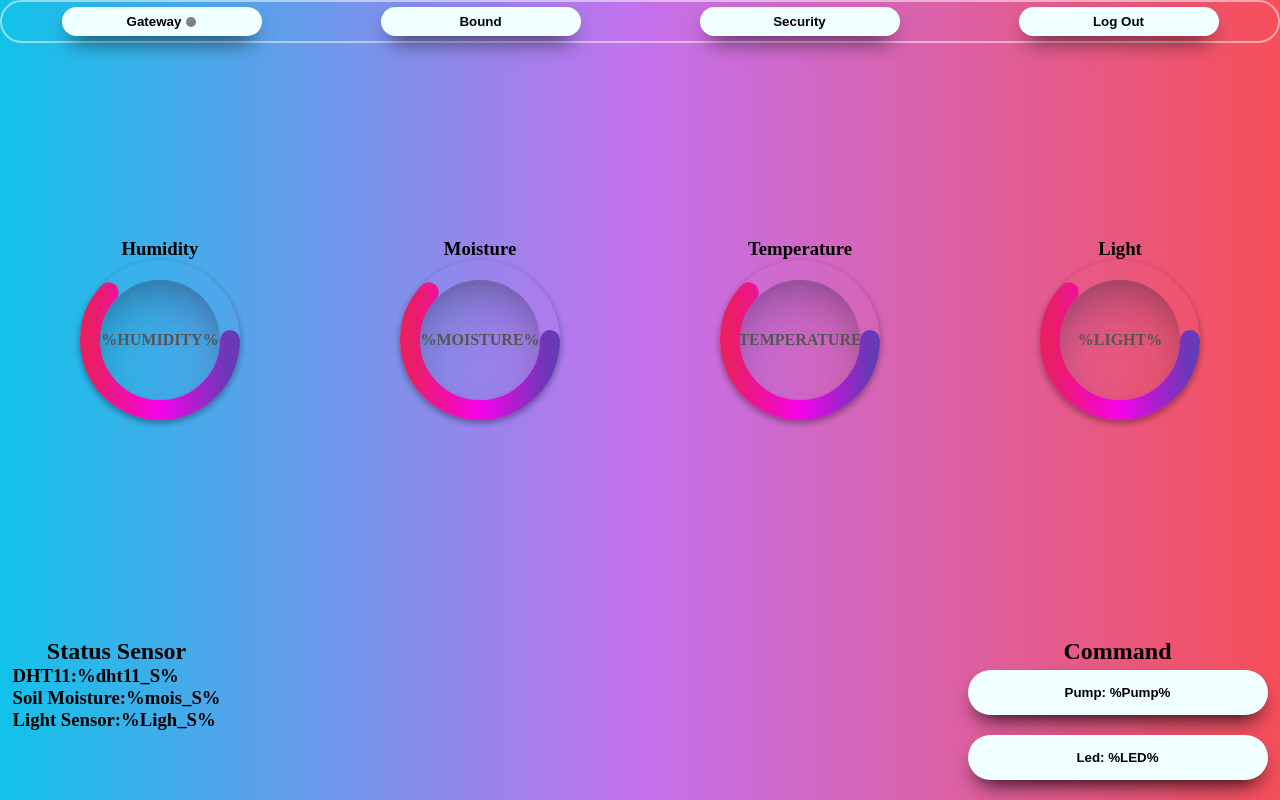
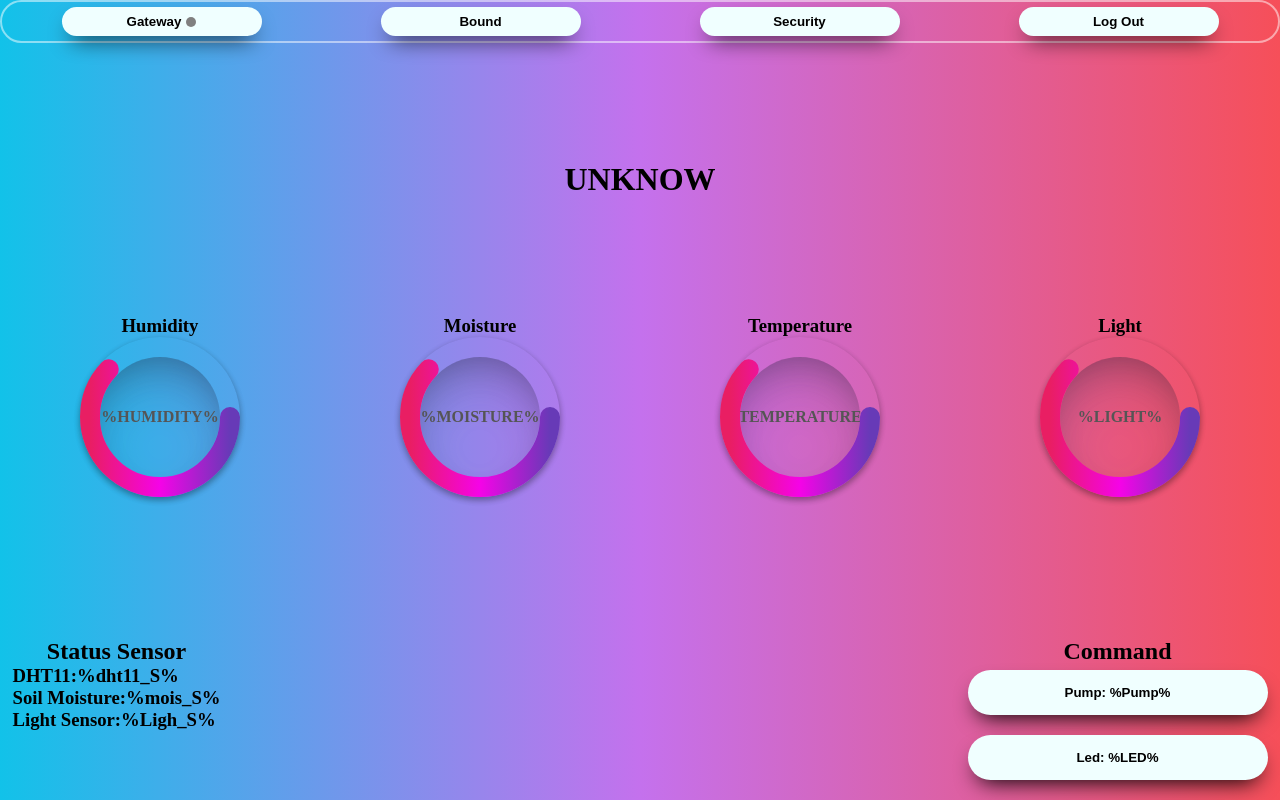
Before and after one commit to KhanhEK2846/Smart-big-garden-management-IoT-system, a plain HTML site: page page/main.html in a window 1280 px wide. Drawn offline with Linux system fonts and the light colour scheme.

Commit message:
Fix local page 	renamed:    page/index.html -> page/Tolen.html 	modified:   page/main.html

```diff
--- a/page/main.html
+++ b/page/main.html
@@ -167,6 +167,10 @@
       justify-content: space-between;
       width: 100vw;
     }
+    #NameTree{
+      font-size: xx-large;
+      font-weight: bolder;
+    }
     .Error_Sensor{
       display: flex;
     }
@@ -244,6 +248,9 @@
     <button id = "Bound">Bound</button>
     <button id = "Security">Security</button>
     <button id ="LogOut">Log Out</button>
+  </div>
+  <div id="NameTree">
+    UNKNOW
   </div>
 <div class="Sensor_Value">
 <!--Độ ẩm không khí-->
@@ -390,6 +397,7 @@
     }
     function onMessage(event){
       console.log(String(event.data))
+      document.getElementById("NameTree").innerHTML = String(event.data).split("/")[0];
       for(var data of String(event.data).split("/"))
       {
         if(String(data).indexOf("humi") >= 0)
```
Also changed, not shown: page/Tolen.html (renamed from page/index.html).
